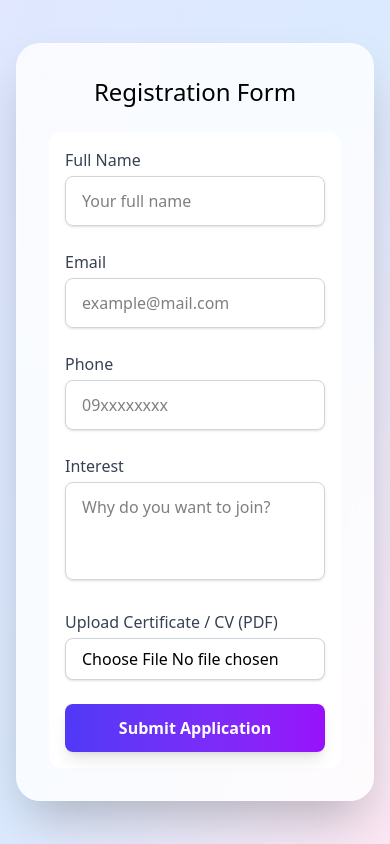
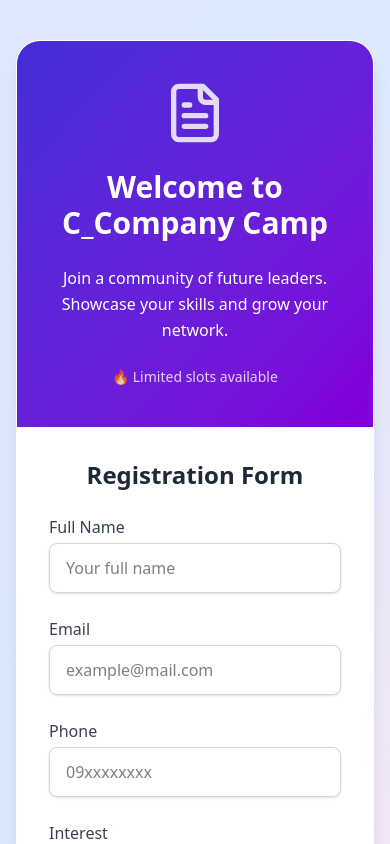
Before and after one commit to Chala751/online-registration-form, a Next.js app: page /register in a window 390 px wide. Shown: the top 844 px of the page. Built offline with nearby package versions, Linux system fonts and the light colour scheme.

Commit message:
making it responsive the registration page and add some ux

```diff
--- a/pages/register.jsx
+++ b/pages/register.jsx
@@ -46,18 +46,25 @@ export default function RegisterForm() {
 
   return (
     <div className="min-h-screen bg-gradient-to-br from-indigo-100 via-blue-100 to-pink-100 flex items-center justify-center px-4 py-10">
-      <div className="container mx-auto max-w-4xl bg-white/80 backdrop-blur-md shadow-2xl rounded-3xl border border-white/30 p-8 md:p-10">
-        <div className="grid md:grid-cols-2 gap-10">
-          {/* Illustration Side */}
-          <div className="hidden md:flex flex-col items-center justify-center bg-gradient-to-br from-indigo-600 to-purple-600 text-white rounded-2xl p-6">
-            <FileText className="w-16 h-16 mb-4" />
-            <h2 className="text-3xl font-bold mb-2">C_Company Camp</h2>
-            <p className="text-lg text-center">Apply now and shape your tech future!</p>
+      <div className="w-full max-w-6xl bg-white shadow-xl rounded-3xl overflow-hidden flex flex-col md:flex-row border border-white/30">
+        {/* Left Panel */}
+        <div className="relative bg-gradient-to-br from-indigo-700 to-purple-700 text-white md:w-1/2 w-full flex items-center justify-center p-10">
+          <div className="space-y-6 text-center">
+            <div className="animate-pulse">
+              <FileText className="w-16 h-16 mx-auto" />
+            </div>
+            <h2 className="text-3xl font-bold">Welcome to C_Company Camp</h2>
+            <p className="text-md leading-relaxed">
+              Join a community of future leaders. Showcase your skills and grow your network.
+            </p>
+            <div className="hidden md:block w-24 h-1 mx-auto bg-white/30 rounded-full"></div>
+            <p className="text-sm opacity-80 mt-4">🔥 Limited slots available</p>
+          </div>
         </div>
 
-          {/* Form Side */}
-          <div>
-            <h1 className="text-2xl font-boldtext-gray-800 text-center mb-6">Registration Form</h1>
+        {/* Right Form Panel */}
+        <div className="md:w-1/2 w-full bg-white p-8 md:p-10">
+          <h1 className="text-2xl font-bold text-center text-gray-800 mb-6">Registration Form</h1>
 
           {submitted ? (
             <div className="text-center text-green-600 mb-4">
@@ -68,7 +75,7 @@ export default function RegisterForm() {
             <form
               onSubmit={handleSubmit(onSubmit)}
               encType="multipart/form-data"
-                className="space-y-6 bg-white rounded-xl p-4"
+              className="space-y-6"
             >
               {/* Full Name */}
               <div>
@@ -141,6 +148,5 @@ export default function RegisterForm() {
         </div>
       </div>
     </div>
-    </div>
   )
 }
```
Lines whose indentation alone changed are shown as unchanged.
